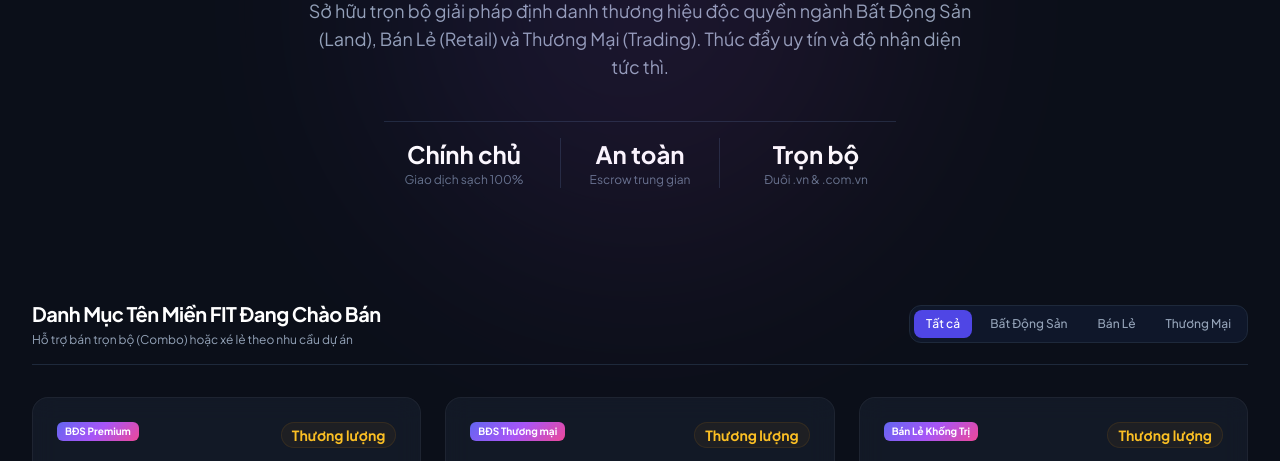
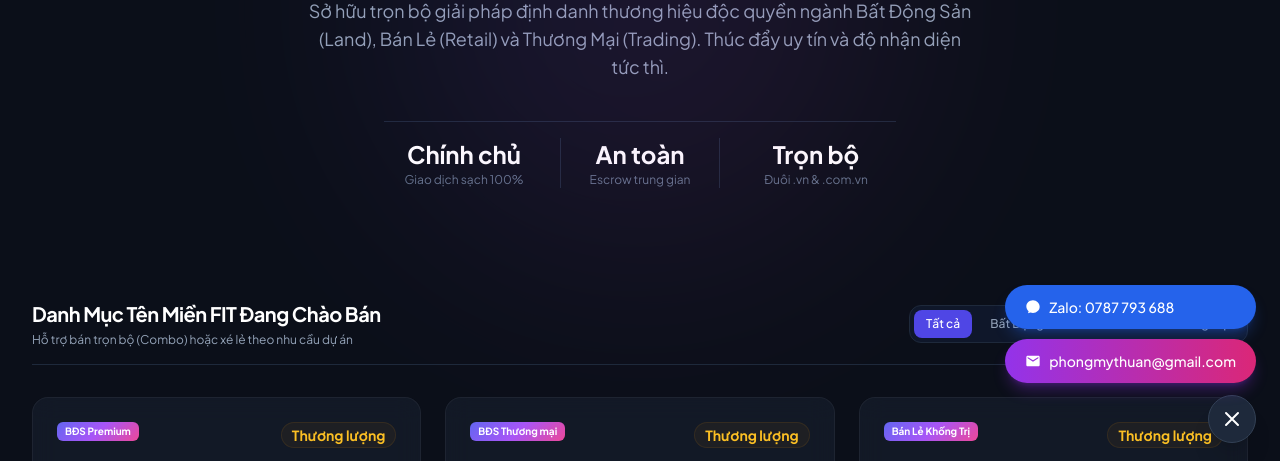
Before and after one commit to phongmythuan-2026/fitretail, a plain HTML site: page index.html in a window 1280 px wide. Shown: the part 333-794 px from the top of the page. Drawn offline with nearby package versions, Linux system fonts and the light colour scheme.

Commit message:
Update index.html

```diff
--- a/index.html
+++ b/index.html
@@ -33,13 +33,35 @@
 <body class="text-slate-200 min-h-screen flex flex-col justify-between selection:bg-indigo-500 selection:text-white">
 
     <!-- Thùng chứa thông báo nổi (Toast Notification) -->
-    <div id="toast" class="fixed bottom-5 right-5 z-50 transform translate-y-20 opacity-0 transition-all duration-300 pointer-events-none">
+    <div id="toast" class="fixed bottom-5 left-5 z-50 transform translate-y-20 opacity-0 transition-all duration-300 pointer-events-none">
         <div class="bg-slate-800 border border-emerald-500/30 text-emerald-400 px-4 py-3 rounded-xl shadow-2xl flex items-center space-x-2">
             <svg xmlns="http://www.w3.org/2000/svg" class="h-5 w-5" fill="none" viewBox="0 0 24 24" stroke="currentColor">
                 <path stroke-linecap="round" stroke-linejoin="round" stroke-width="2" d="M9 12l2 2 4-4m6 2a9 9 0 11-18 0 9 9 0 0118 0z" />
             </svg>
             <span id="toast-msg" class="text-sm font-medium"></span>
         </div>
+    </div>
+
+    <!-- Widget Nút Liên Hệ Nổi (Zalo & Email) -->
+    <div class="fixed bottom-6 right-6 z-50 flex flex-col items-end space-y-3">
+        <div id="contact-popup-menu" class="flex flex-col space-y-2.5 transition-all duration-300 transform scale-100 origin-bottom-right">
+            <!-- Nút Zalo (SĐT: 0787793688) -->
+            <a href="https://zalo.me/0787793688" target="_blank" class="flex items-center space-x-2 bg-blue-600 hover:bg-blue-500 text-white font-medium px-5 py-3 rounded-full shadow-lg shadow-blue-600/30 transition transform hover:-translate-y-0.5 text-sm">
+                <svg xmlns="http://www.w3.org/2000/svg" class="h-4 w-4 fill-current" viewBox="0 0 24 24"><path d="M12 2C6.48 2 2 6.14 2 11.25c0 2.81 1.34 5.33 3.44 7.01L4.5 21.5l3.52-1.1c1.23.35 2.54.55 3.98.55 5.52 0 10-4.14 10-9.25S17.52 2 12 2z"/></svg>
+                <span>Zalo: 0787 793 688</span>
+            </a>
+            <!-- Nút Email (phongmythuan@gmail.com) -->
+            <a href="mailto:phongmythuan@gmail.com" class="flex items-center space-x-2 bg-gradient-to-r from-purple-600 to-pink-600 hover:from-purple-500 hover:to-pink-500 text-white font-medium px-5 py-3 rounded-full shadow-lg shadow-purple-600/30 transition transform hover:-translate-y-0.5 text-sm">
+                <svg xmlns="http://www.w3.org/2000/svg" class="h-4 w-4 fill-current" viewBox="0 0 24 24"><path d="M20 4H4c-1.1 0-1.99.9-1.99 2L2 18c0 1.1.9 2 2 2h16c1.1 0 2-.9 2-2V6c0-1.1-.9-2-2-2zm0 4l-8 5-8-5V6l8 5 8-5v2z"/></svg>
+                <span>phongmythuan@gmail.com</span>
+            </a>
+        </div>
+        <!-- Nút thu gọn / mở rộng menu -->
+        <button onclick="toggleContactMenu()" class="w-12 h-12 bg-slate-800 hover:bg-slate-700 text-white rounded-full flex items-center justify-center shadow-xl border border-slate-700 transition focus:outline-none">
+            <svg id="contact-toggle-icon" xmlns="http://www.w3.org/2000/svg" class="h-6 w-6 transform transition-transform duration-300" fill="none" viewBox="0 0 24 24" stroke="currentColor">
+                <path stroke-linecap="round" stroke-linejoin="round" stroke-width="2" d="M6 18L18 6M6 6l12 12" />
+            </svg>
+        </button>
     </div>
 
     <!-- Header / Navigation -->
@@ -279,6 +301,21 @@
             }, 4000);
         }
 
+        // Ẩn/Hiện menu Zalo & Email khi bấm nút tròn dưới cùng
+        function toggleContactMenu() {
+            const menu = document.getElementById('contact-popup-menu');
+            const icon = document.getElementById('contact-toggle-icon');
+            if (menu.classList.contains('hidden')) {
+                menu.classList.remove('hidden', 'scale-0', 'opacity-0');
+                menu.classList.add('scale-100', 'opacity-100');
+                icon.style.transform = 'rotate(0deg)';
+            } else {
+                menu.classList.add('hidden', 'scale-0', 'opacity-0');
+                menu.classList.remove('scale-100', 'opacity-100');
+                icon.style.transform = 'rotate(45deg)';
+            }
+        }
+
         // Tự động kích hoạt khi trang tải xong dữ liệu cấu trúc DOM
         window.onload = function() {
             renderDomains(domainData);
```
